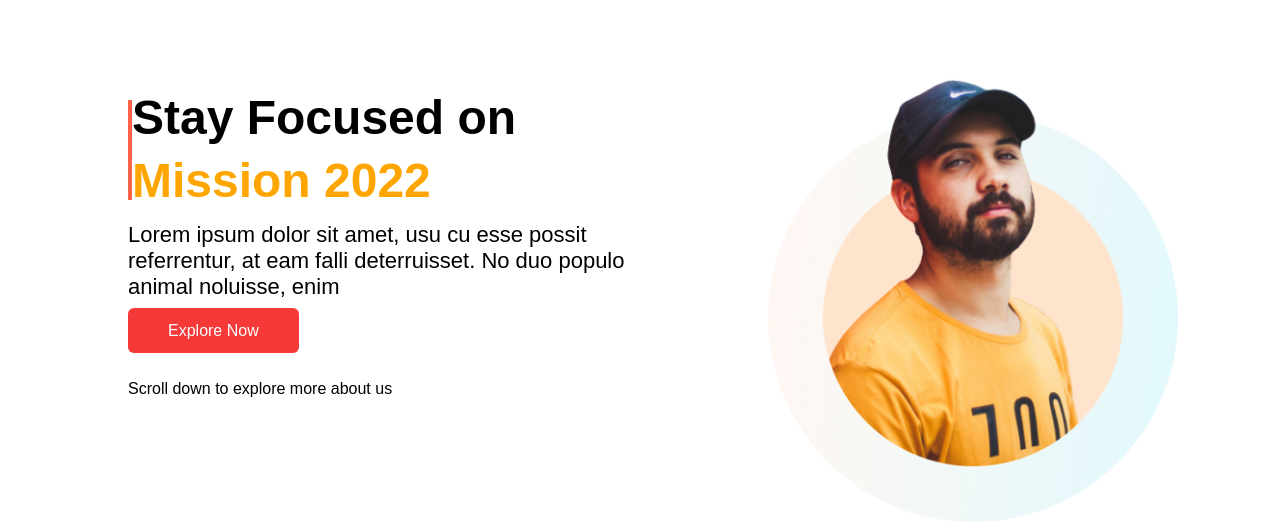
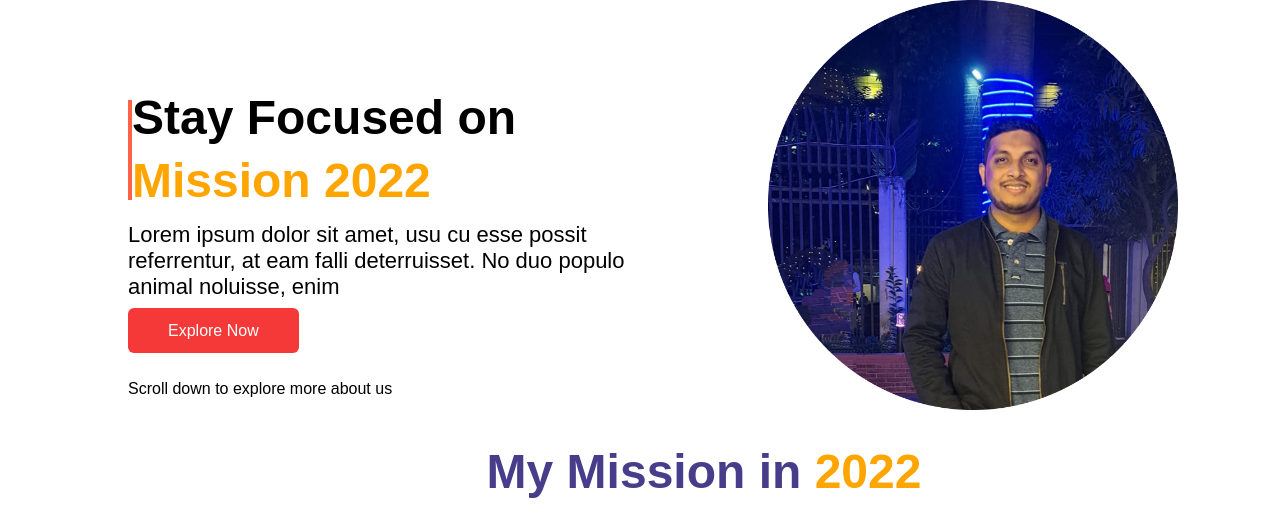
Before and after one commit to PG-Nasir/web-developer-assignment1, a plain HTML site: page index.html in a window 1280 px wide. Shown: the top 525 px of the page. Drawn offline with Linux system fonts and the light colour scheme.

Commit message:
Final project upload profile

```diff
--- a/index.html
+++ b/index.html
@@ -27,7 +27,7 @@
             <p id="about-us">Scroll down to explore more about us</p>
         </div>
         <div class="half-width">
-            <img src="images/person/person-2.png" alt="" />
+            <img src="images/person/wh.png" alt="" />
         </div>
     </section>
     <section class="mission-vission-goal">
```
Also changed, not shown: images/person/wh.png (added).
